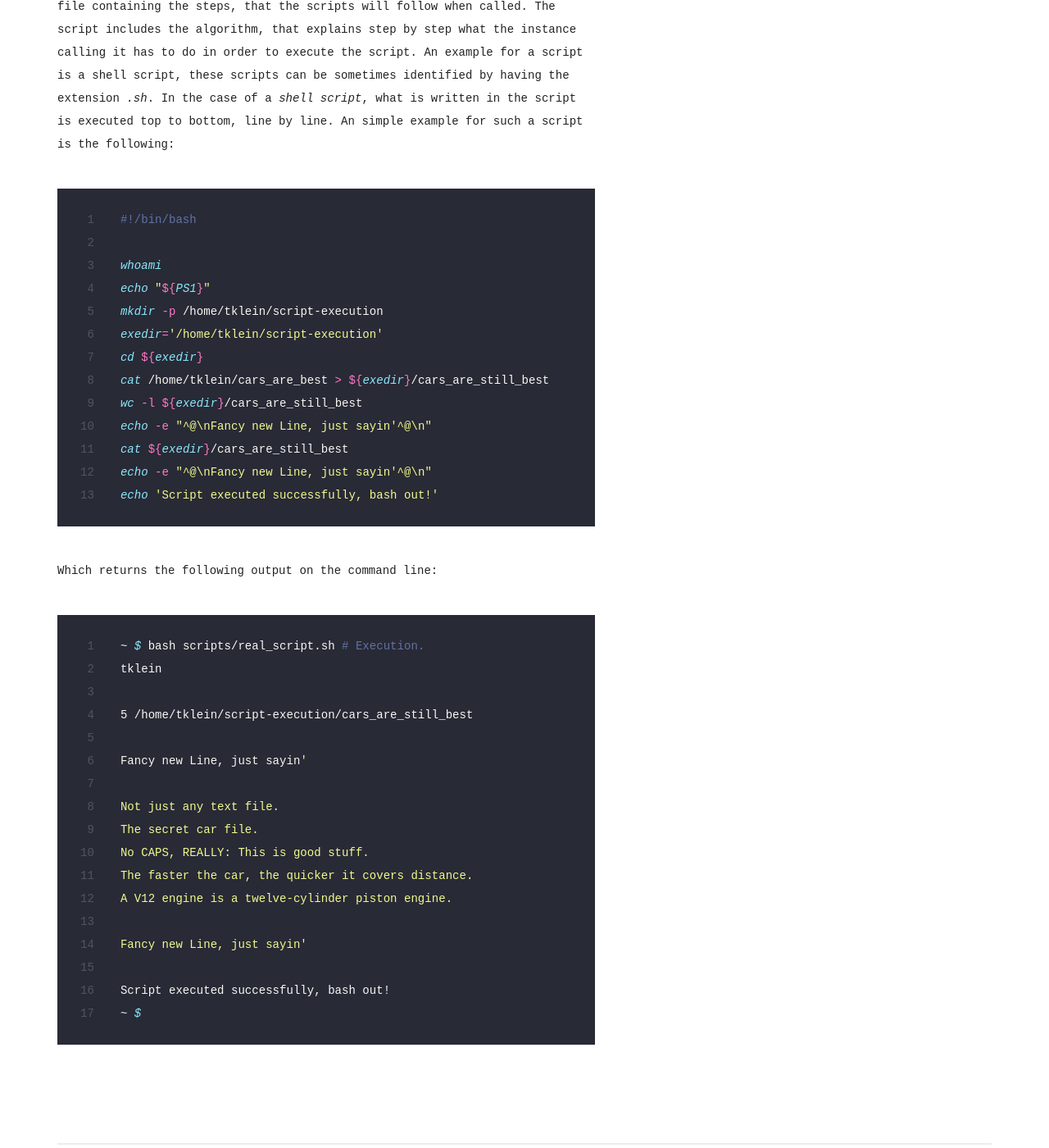
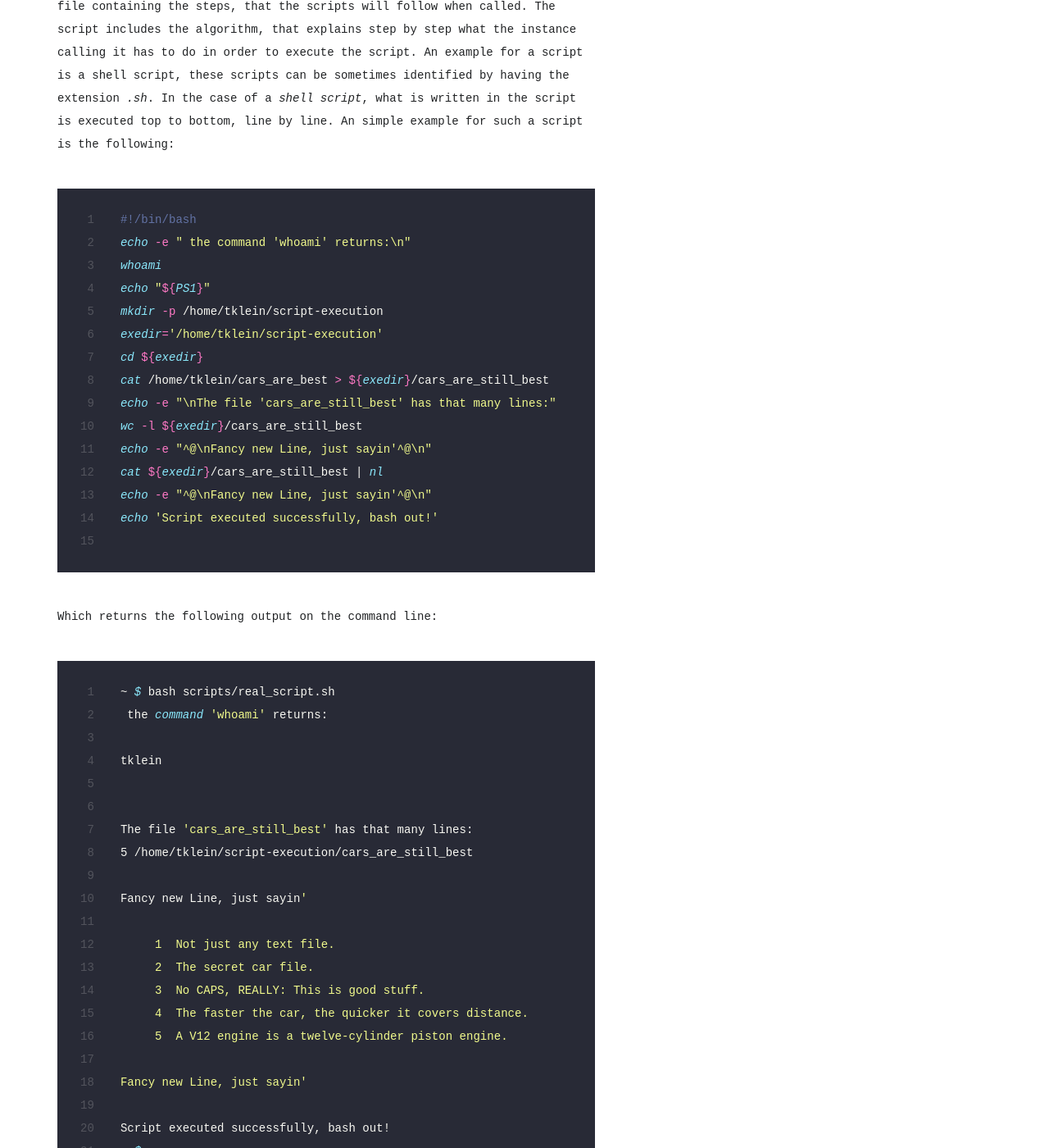
Before and after one commit to kletobias/kletobias.github.io, a Jekyll site: the page built from _projects/Chapter_5-12.md, in a window 1280 px wide and 1400 px high, scrolled down 2256 px. Shown: the whole window at 82% size. Built offline with Jekyll 4.4.1, drawn with Linux system fonts in a browser that asks for light colours; nearby versions of some CDN libraries; some web fonts are replaced.

Commit message:
updating module5 for the website

````diff
--- a/_projects/Chapter_5-12.md
+++ b/_projects/Chapter_5-12.md
@@ -42,35 +42,41 @@ An simple example for such a script is the following:
 
 ```shell
 #!/bin/bash
-
+echo -e " the command 'whoami' returns:\n"
 whoami
 echo "${PS1}"
 mkdir -p /home/tklein/script-execution
 exedir='/home/tklein/script-execution'
 cd ${exedir}
 cat /home/tklein/cars_are_best > ${exedir}/cars_are_still_best
+echo -e "\nThe file 'cars_are_still_best' has that many lines:"
 wc -l ${exedir}/cars_are_still_best
 echo -e "^@\nFancy new Line, just sayin'^@\n"
-cat ${exedir}/cars_are_still_best
+cat ${exedir}/cars_are_still_best | nl
 echo -e "^@\nFancy new Line, just sayin'^@\n"
 echo 'Script executed successfully, bash out!'
+
 ```
 
 Which returns the following output on the command line:
 
 ```bash
-~ $ bash scripts/real_script.sh # Execution.
+~ $ bash scripts/real_script.sh
+ the command 'whoami' returns:
+
 tklein
 
+
+The file 'cars_are_still_best' has that many lines:
 5 /home/tklein/script-execution/cars_are_still_best
 
 Fancy new Line, just sayin'
 
-Not just any text file.
-The secret car file.
-No CAPS, REALLY: This is good stuff.
-The faster the car, the quicker it covers distance.
-A V12 engine is a twelve-cylinder piston engine.
+     1  Not just any text file.
+     2  The secret car file.
+     3  No CAPS, REALLY: This is good stuff.
+     4  The faster the car, the quicker it covers distance.
+     5  A V12 engine is a twelve-cylinder piston engine.
 
 Fancy new Line, just sayin'
 
````
